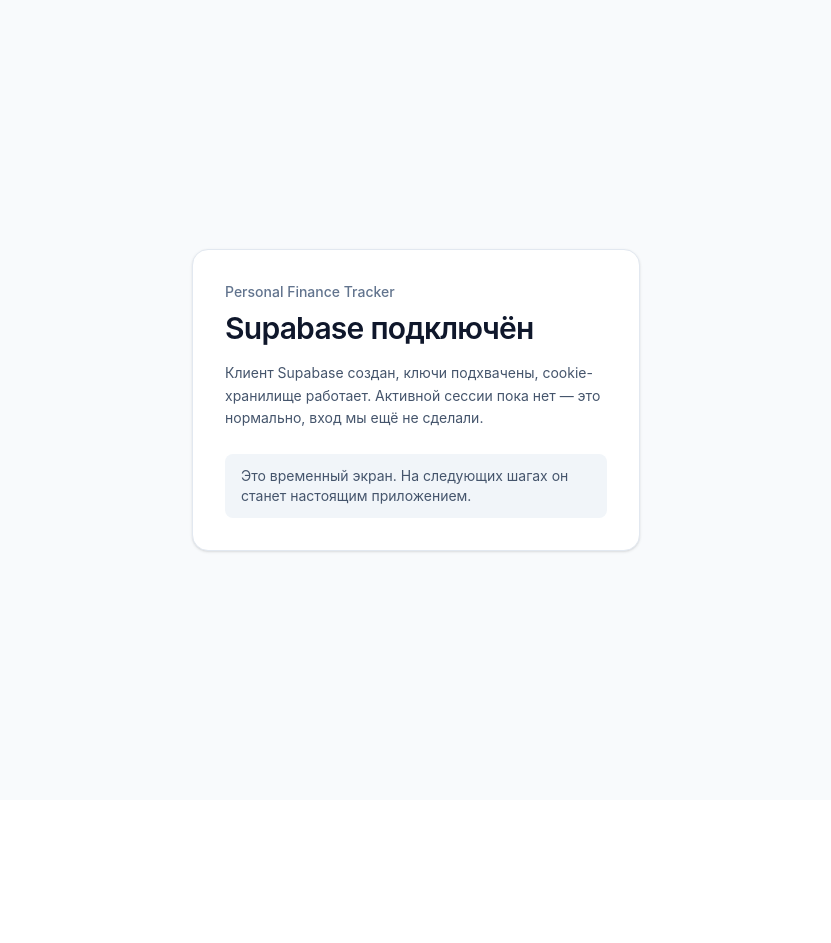
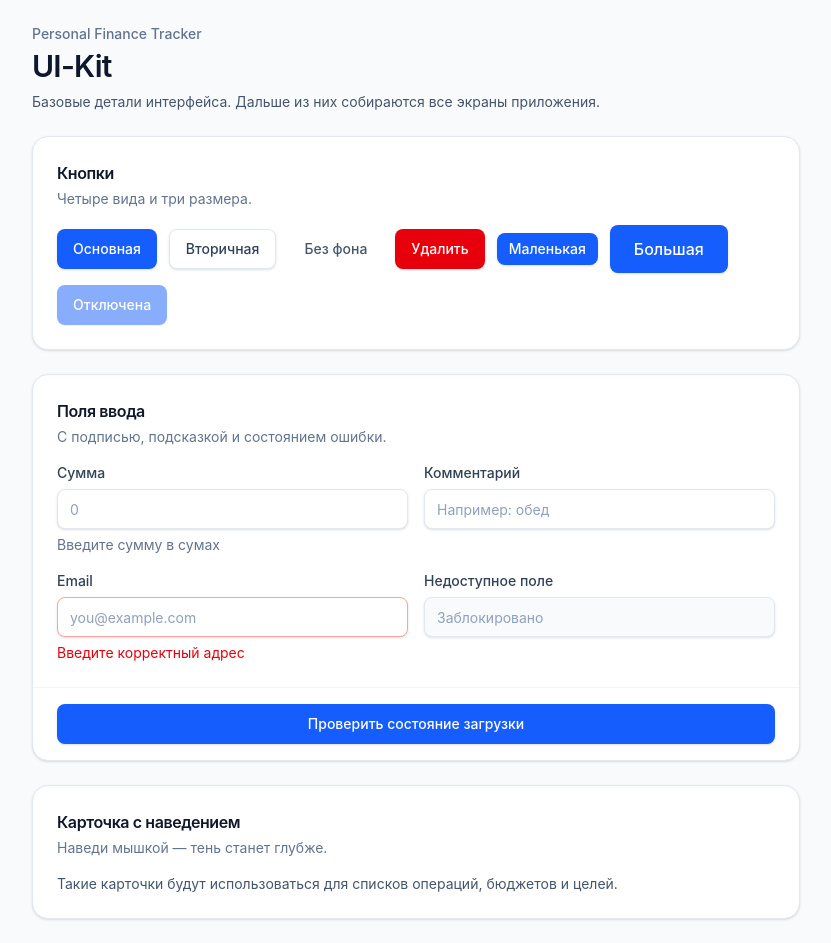
Before and after one commit to rkomp9802-prog/personal-finance-tracker, a React (Vite) app: page / in a window 1280 px wide. Shown: the whole page, without its empty margins (224-1055 px from the left). Before the commit the page ends 800 px from the top, so only its background shows below. Built offline with nearby package versions, Linux system fonts and the light colour scheme; no server answers.

Commit message:
шаг 2.1: базовые компоненты Button, Input, Card

```diff
--- a/package.json
+++ b/package.json
@@ -14,15 +14,19 @@
     "@supabase/supabase-js": "^2.112.3",
     "@tailwindcss/vite": "^4.3.3",
     "@tanstack/react-query": "^5.101.4",
+    "class-variance-authority": "^0.7.1",
+    "clsx": "^2.1.1",
     "framer-motion": "^13.1.0",
     "i18next": "^26.3.6",
     "i18next-browser-languagedetector": "^8.2.1",
+    "lucide-react": "^1.33.0",
     "react": "^19.2.8",
     "react-dom": "^19.2.8",
     "react-hook-form": "^7.85.0",
     "react-i18next": "^17.0.11",
     "react-router-dom": "^7.18.2",
     "recharts": "^3.10.1",
+    "tailwind-merge": "^3.6.0",
     "tailwindcss": "^4.3.3",
     "zod": "^4.4.3"
   },
--- a/src/App.tsx
+++ b/src/App.tsx
@@ -1,79 +1,101 @@
-import { useEffect, useState } from 'react'
-import { supabase } from './services/supabase'
-
-type CheckStatus = 'checking' | 'ok' | 'error'
+import { useState } from 'react'
+import { Button } from '@/components/ui/Button'
+import { Input } from '@/components/ui/Input'
+import {
+  Card,
+  CardContent,
+  CardDescription,
+  CardFooter,
+  CardHeader,
+  CardTitle,
+} from '@/components/ui/Card'
 
 function App() {
-  const [status, setStatus] = useState<CheckStatus>('checking')
-  const [message, setMessage] = useState('Проверяем подключение к Supabase...')
+  const [amount, setAmount] = useState('')
+  const [isLoading, setIsLoading] = useState(false)
 
-  useEffect(() => {
-    supabase.auth
-      .getSession()
-      .then(({ error }) => {
-        if (error) {
-          setStatus('error')
-          setMessage(error.message)
-          return
-        }
-
-        cookieSelfTest()
-        setStatus('ok')
-        setMessage(
-          'Клиент Supabase создан, ключи подхвачены, cookie-хранилище работает. ' +
-            'Активной сессии пока нет — это нормально, вход мы ещё не сделали.',
-        )
-      })
-      .catch((unknownError: unknown) => {
-        setStatus('error')
-        setMessage(
-          unknownError instanceof Error
-            ? unknownError.message
-            : 'Неизвестная ошибка подключения',
-        )
-      })
-  }, [])
+  function runLoadingDemo() {
+    setIsLoading(true)
+    window.setTimeout(() => setIsLoading(false), 1200)
+  }
 
   return (
-    <div className="flex min-h-screen items-center justify-center bg-slate-50 p-4">
-      <div className="w-full max-w-md rounded-2xl border border-slate-200 bg-white p-8 shadow-sm">
-        <p className="text-sm font-medium text-slate-500">
-          Personal Finance Tracker
-        </p>
+    <div className="min-h-screen bg-slate-50 p-6">
+      <div className="mx-auto flex w-full max-w-3xl flex-col gap-6">
+        <div>
+          <p className="text-sm font-medium text-slate-500">
+            Personal Finance Tracker
+          </p>
+          <h1 className="mt-1 text-3xl font-semibold tracking-tight text-slate-900">
+            UI-Kit
+          </h1>
+          <p className="mt-2 text-sm text-slate-600">
+            Базовые детали интерфейса. Дальше из них собираются все экраны
+            приложения.
+          </p>
+        </div>
 
-        <p className="mt-2 text-3xl font-semibold tracking-tight text-slate-900">
-          {status === 'checking' && 'Проверка...'}
-          {status === 'ok' && 'Supabase подключён'}
-          {status === 'error' && 'Подключение не удалось'}
-        </p>
+        <Card>
+          <CardHeader>
+            <CardTitle>Кнопки</CardTitle>
+            <CardDescription>Четыре вида и три размера.</CardDescription>
+          </CardHeader>
+          <CardContent className="flex flex-wrap items-center gap-3">
+            <Button>Основная</Button>
+            <Button variant="secondary">Вторичная</Button>
+            <Button variant="ghost">Без фона</Button>
+            <Button variant="danger">Удалить</Button>
+            <Button size="sm">Маленькая</Button>
+            <Button size="lg">Большая</Button>
+            <Button disabled>Отключена</Button>
+          </CardContent>
+        </Card>
 
-        <p className="mt-4 text-sm leading-relaxed text-slate-600">{message}</p>
+        <Card>
+          <CardHeader>
+            <CardTitle>Поля ввода</CardTitle>
+            <CardDescription>
+              С подписью, подсказкой и состоянием ошибки.
+            </CardDescription>
+          </CardHeader>
+          <CardContent className="grid gap-4 sm:grid-cols-2">
+            <Input
+              label="Сумма"
+              placeholder="0"
+              value={amount}
+              onChange={(event) => setAmount(event.target.value)}
+              hint="Введите сумму в сумах"
+            />
+            <Input label="Комментарий" placeholder="Например: обед" />
+            <Input
+              label="Email"
+              placeholder="you@example.com"
+              error="Введите корректный адрес"
+            />
+            <Input label="Недоступное поле" placeholder="Заблокировано" disabled />
+          </CardContent>
+          <CardFooter>
+            <Button fullWidth isLoading={isLoading} onClick={runLoadingDemo}>
+              Проверить состояние загрузки
+            </Button>
+          </CardFooter>
+        </Card>
 
-        <div
-          className={
-            status === 'error'
-              ? 'mt-6 rounded-lg bg-amber-50 px-4 py-3 text-sm text-amber-800'
-              : 'mt-6 rounded-lg bg-slate-100 px-4 py-3 text-sm text-slate-600'
-          }
-        >
-          Это временный экран. На следующих шагах он станет настоящим
-          приложением.
-        </div>
+        <Card interactive>
+          <CardHeader>
+            <CardTitle>Карточка с наведением</CardTitle>
+            <CardDescription>Наведи мышкой — тень станет глубже.</CardDescription>
+          </CardHeader>
+          <CardContent>
+            <p className="text-sm text-slate-600">
+              Такие карточки будут использоваться для списков операций, бюджетов
+              и целей.
+            </p>
+          </CardContent>
+        </Card>
       </div>
     </div>
   )
 }
 
-// Записываем и тут же читаем тестовую cookie, чтобы убедиться,
-// что браузер их не блокирует.
-function cookieSelfTest(): void {
-  document.cookie = 'pft-cookie-test=1; path=/; SameSite=Lax'
-  const works = document.cookie.includes('pft-cookie-test=1')
-  document.cookie = 'pft-cookie-test=; path=/; max-age=0; SameSite=Lax'
-
-  if (!works) {
-    console.warn('Браузер блокирует cookies — сессия сохраняться не будет.')
-  }
-}
-
 export default App
--- /dev/null
+++ b/src/components/ui/Button.tsx
@@ -0,0 +1,65 @@
+import type { ButtonHTMLAttributes } from 'react'
+import { cva, type VariantProps } from 'class-variance-authority'
+import { cn } from '@/utils/cn'
+
+// Здесь описаны все варианты внешнего вида кнопки.
+// Первая строка — общие классы, дальше — отличия по виду и размеру.
+const buttonStyles = cva(
+  'inline-flex items-center justify-center gap-2 rounded-lg font-medium transition-colors duration-150 focus-visible:outline-none focus-visible:ring-2 focus-visible:ring-blue-500 focus-visible:ring-offset-2 disabled:pointer-events-none disabled:opacity-50',
+  {
+    variants: {
+      variant: {
+        primary:
+          'bg-blue-600 text-white shadow-sm hover:bg-blue-700 active:bg-blue-800',
+        secondary:
+          'border border-slate-200 bg-white text-slate-700 shadow-sm hover:bg-slate-50 active:bg-slate-100',
+        ghost: 'text-slate-600 hover:bg-slate-100 hover:text-slate-900',
+        danger:
+          'bg-red-600 text-white shadow-sm hover:bg-red-700 active:bg-red-800',
+      },
+      size: {
+        sm: 'h-8 px-3 text-sm',
+        md: 'h-10 px-4 text-sm',
+        lg: 'h-12 px-6 text-base',
+      },
+      fullWidth: {
+        true: 'w-full',
+        false: '',
+      },
+    },
+    defaultVariants: {
+      variant: 'primary',
+      size: 'md',
+      fullWidth: false,
+    },
+  },
+)
+
+type ButtonProps = ButtonHTMLAttributes<HTMLButtonElement> &
+  VariantProps<typeof buttonStyles> & {
+    isLoading?: boolean
+  }
+
+export function Button({
+  className,
+  variant,
+  size,
+  fullWidth,
+  isLoading = false,
+  disabled,
+  children,
+  ...props
+}: ButtonProps) {
+  return (
+    <button
+      className={cn(buttonStyles({ variant, size, fullWidth }), className)}
+      disabled={disabled || isLoading}
+      {...props}
+    >
+      {isLoading ? (
+        <span className="h-4 w-4 animate-spin rounded-full border-2 border-current border-t-transparent opacity-70" />
+      ) : null}
+      {children}
+    </button>
+  )
+}
--- /dev/null
+++ b/src/components/ui/Card.tsx
@@ -0,0 +1,95 @@
+import type { HTMLAttributes } from 'react'
+import { cn } from '@/utils/cn'
+
+type CardProps = HTMLAttributes<HTMLDivElement> & {
+  interactive?: boolean
+}
+
+export function Card({
+  className,
+  interactive = false,
+  children,
+  ...props
+}: CardProps) {
+  return (
+    <div
+      className={cn(
+        'rounded-2xl border border-slate-200 bg-white shadow-sm',
+        interactive && 'transition-shadow duration-200 hover:shadow-md',
+        className,
+      )}
+      {...props}
+    >
+      {children}
+    </div>
+  )
+}
+
+export function CardHeader({
+  className,
+  children,
+  ...props
+}: HTMLAttributes<HTMLDivElement>) {
+  return (
+    <div className={cn('px-6 pb-4 pt-6', className)} {...props}>
+      {children}
+    </div>
+  )
+}
+
+export function CardTitle({
+  className,
+  children,
+  ...props
+}: HTMLAttributes<HTMLHeadingElement>) {
+  return (
+    <h3
+      className={cn(
+        'text-base font-semibold tracking-tight text-slate-900',
+        className,
+      )}
+      {...props}
+    >
+      {children}
+    </h3>
+  )
+}
+
+export function CardDescription({
+  className,
+  children,
+  ...props
+}: HTMLAttributes<HTMLParagraphElement>) {
+  return (
+    <p className={cn('mt-1 text-sm text-slate-500', className)} {...props}>
+      {children}
+    </p>
+  )
+}
+
+export function CardContent({
+  className,
+  children,
+  ...props
+}: HTMLAttributes<HTMLDivElement>) {
+  return (
+    <div className={cn('px-6 pb-6', className)} {...props}>
+      {children}
+    </div>
+  )
+}
+
+export function CardFooter({
+  className,
+  children,
+  ...props
+}: HTMLAttributes<HTMLDivElement>) {
+  return (
+    <div
+      className={cn('border-t border-slate-100 px-6 py-4', className)}
+      {...props}
+    >
+      {children}
+    </div>
+  )
+}
--- /dev/null
+++ b/src/components/ui/Input.tsx
@@ -0,0 +1,53 @@
+import { useId } from 'react'
+import type { InputHTMLAttributes } from 'react'
+import { cn } from '@/utils/cn'
+
+type InputProps = InputHTMLAttributes<HTMLInputElement> & {
+  label?: string
+  hint?: string
+  error?: string
+}
+
+export function Input({
+  className,
+  label,
+  hint,
+  error,
+  id,
+  ...props
+}: InputProps) {
+  const generatedId = useId()
+  const inputId = id ?? generatedId
+
+  return (
+    <div className="w-full">
+      {label ? (
+        <label
+          htmlFor={inputId}
+          className="mb-1.5 block text-sm font-medium text-slate-700"
+        >
+          {label}
+        </label>
+      ) : null}
+
+      <input
+        id={inputId}
+        aria-invalid={error ? true : undefined}
+        className={cn(
+          'h-10 w-full rounded-lg border bg-white px-3 text-sm text-slate-900 shadow-sm transition-colors placeholder:text-slate-400 focus:outline-none focus:ring-2 disabled:cursor-not-allowed disabled:bg-slate-50 disabled:text-slate-400',
+          error
+            ? 'border-red-300 focus:border-red-400 focus:ring-red-100'
+            : 'border-slate-200 focus:border-blue-500 focus:ring-blue-100',
+          className,
+        )}
+        {...props}
+      />
+
+      {error ? (
+        <p className="mt-1.5 text-sm text-red-600">{error}</p>
+      ) : hint ? (
+        <p className="mt-1.5 text-sm text-slate-500">{hint}</p>
+      ) : null}
+    </div>
+  )
+}
--- /dev/null
+++ b/src/utils/cn.ts
@@ -0,0 +1,8 @@
+import { clsx, type ClassValue } from 'clsx'
+import { twMerge } from 'tailwind-merge'
+
+// Склеивает списки классов и убирает конфликты.
+// Например, если передать 'p-2' и 'p-6', останется только 'p-6'.
+export function cn(...inputs: ClassValue[]): string {
+  return twMerge(clsx(inputs))
+}
--- a/vite.config.ts
+++ b/vite.config.ts
@@ -1,7 +1,13 @@
 import { defineConfig } from 'vite'
 import react from '@vitejs/plugin-react'
 import tailwindcss from '@tailwindcss/vite'
+import { fileURLToPath, URL } from 'node:url'
 
 export default defineConfig({
   plugins: [react(), tailwindcss()],
+  resolve: {
+    alias: {
+      '@': fileURLToPath(new URL('./src', import.meta.url)),
+    },
+  },
 })
```
Also changed, not shown: 1 other file (tests, documents, lock files or other folders).
